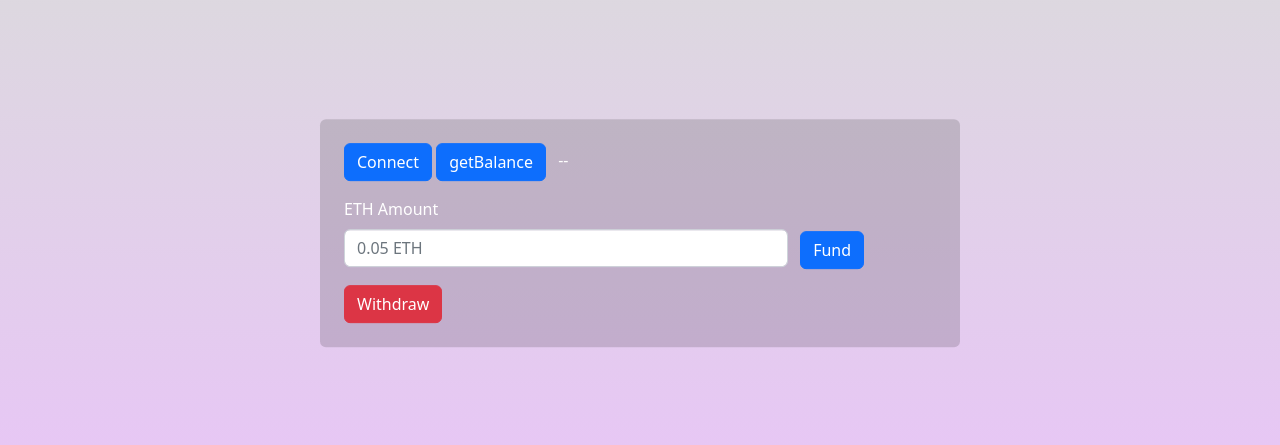
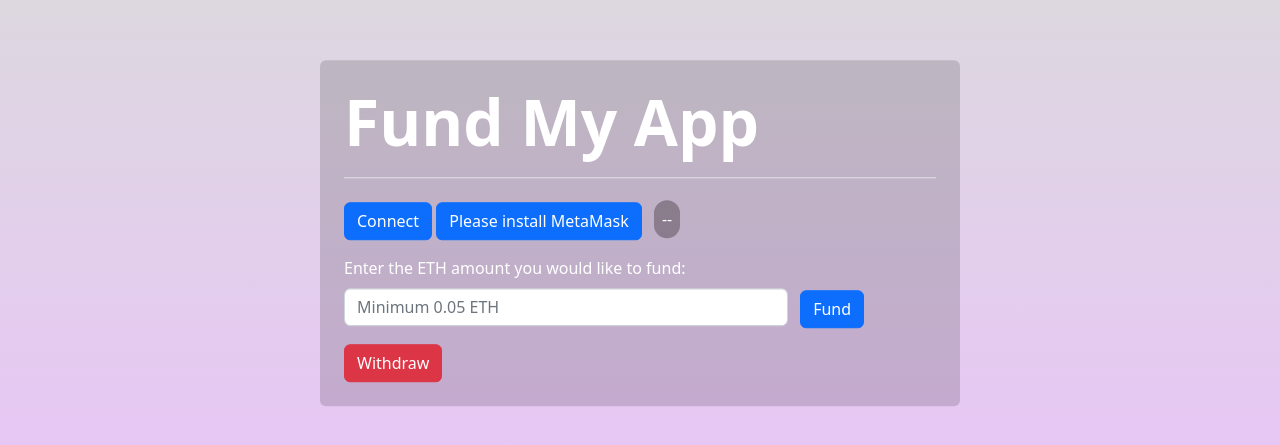
Before and after one commit to skaadoosh/fund-my-app, a website with bundled scripts: page index.html in a window 1280 px wide. Shown: the part 167-612 px from the top of the page. Built offline with nearby package versions, Linux system fonts and the light colour scheme.

Commit message:
updated interface

```diff
--- a/index.html
+++ b/index.html
@@ -2,7 +2,7 @@
 <html>
 
   <head>
-    <title>Fund Me App</title>
+    <title>Fund My App</title>
     <link href="https://cdn.jsdelivr.net/npm/bootstrap@5.2.2/dist/css/bootstrap.min.css"
       rel="stylesheet"
       integrity="sha384-Zenh87qX5JnK2Jl0vWa8Ck2rdkQ2Bzep5IDxbcnCeuOxjzrPF/et3URy9Bv1WTRi"
@@ -13,19 +13,22 @@
   <body>
     <div class="container-fluid bg-dark vh-100 vw-100 position-relative">
       <div class="rounded p-4 w-50 position-absolute top-50 start-50 translate-middle">
+        <h1 class="display-3 border-bottom pb-3 fw-semibold mb-4">Fund My App</h1>
 
         <button id="connectButton" class="btn btn-primary">Connect</button>
 
         <button id="balanceButton" class="btn btn-primary">getBalance</button>
 
-        <div id="display" class="d-inline ms-2">--
+        <div id="display" class="d-inline ms-2 rounded-pill p-2"
+        style="background-color: rgba(15, 4, 4, 0.301);">
+          --
         </div>
 
         <!-- <form> -->
         <div class="my-3">
-          <label for="ethAmount" class="form-label d-block">ETH Amount</label>
+          <label for="ethAmount" class="form-label d-block">Enter the ETH amount you would like to fund:</label>
           <input id="ethAmount" class="form-control w-75 d-inline"
-            placeholder="0.05 ETH" />
+            placeholder="Minimum 0.05 ETH" />
           <button type="button" id="fundButton" class="btn btn-primary ms-2"> Fund
           </button>
         </div>
--- a/index.js
+++ b/index.js
@@ -11,7 +11,7 @@ withdrawButton.onclick = withdraw
 fundButton.onclick = fund
 balanceButton.onclick = getBalance
 
-
+getBalance()
 
 async function connect() {
   if (typeof window.ethereum !== "undefined") {
@@ -51,6 +51,8 @@ async function withdraw() {
       // await transactionResponse.wait(1)
     } catch (error) {
       console.log(error)
+      if(String(error).includes("execution reverted"))
+        alert("Only owner of this page can withdraw!")
     }
   } else {
     withdrawButton.innerHTML = "Please install MetaMask"
```
